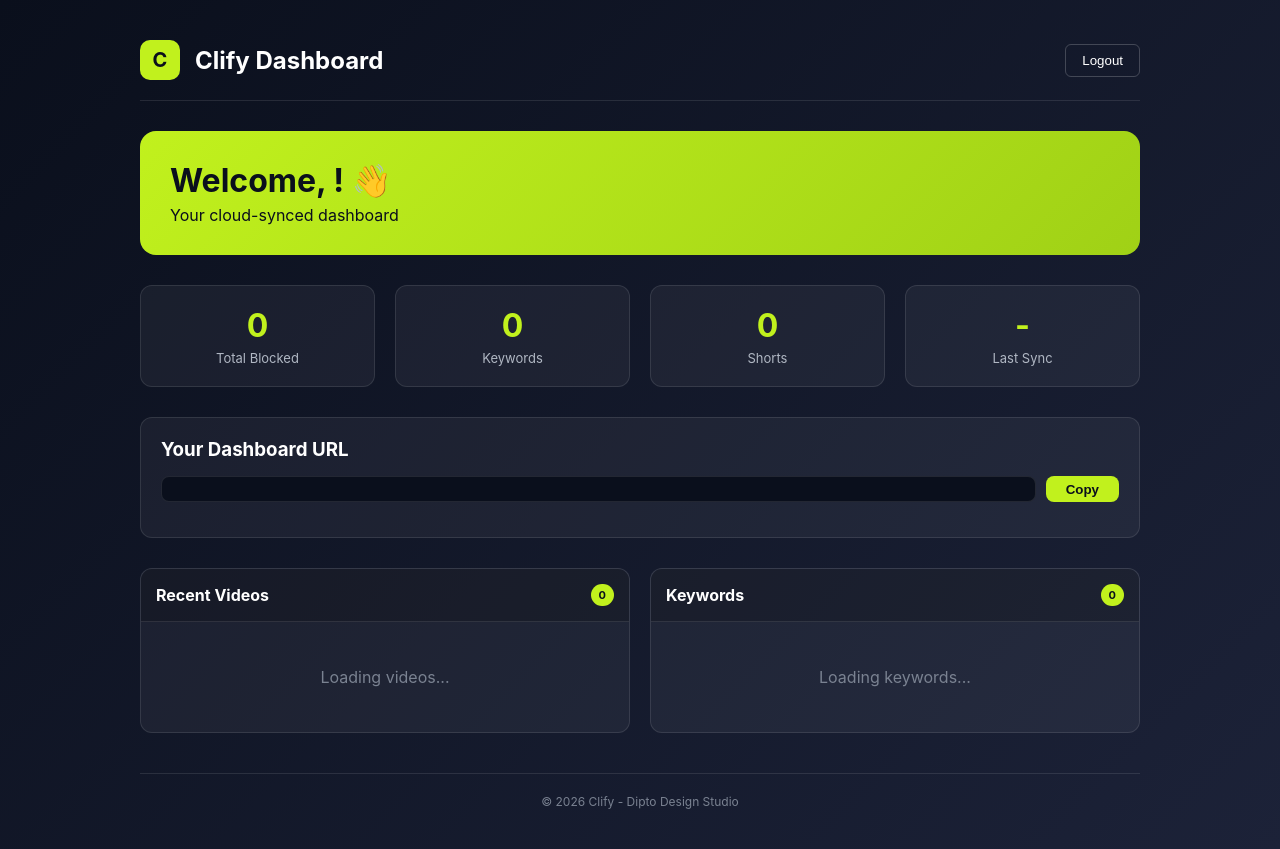
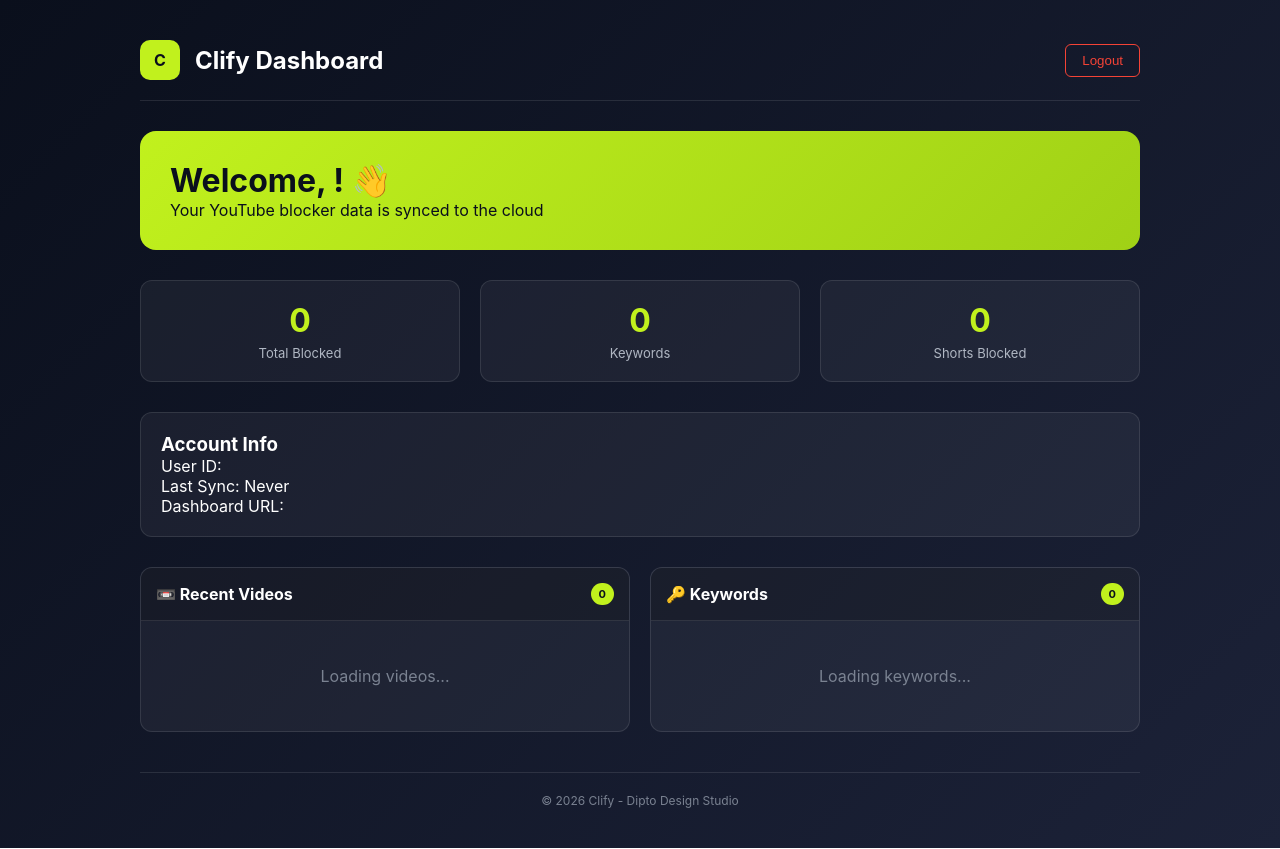
Before and after one commit to diptodesign/cdashboard-v7, a plain HTML site: page dashboard.html in a window 1280 px wide. Drawn offline with Linux system fonts and the light colour scheme.

Commit message:
Update dashboard.html

```diff
--- a/dashboard.html
+++ b/dashboard.html
@@ -4,14 +4,12 @@
     <meta charset="UTF-8">
     <meta name="viewport" content="width=device-width, initial-scale=1.0">
     <title>Clify Dashboard</title>
-    <link rel="stylesheet" href="https://cdnjs.cloudflare.com/ajax/libs/font-awesome/6.0.0/css/all.min.css">
     <style>
         * {
             margin: 0;
             padding: 0;
             box-sizing: border-box;
         }
-
         body {
             font-family: -apple-system, BlinkMacSystemFont, 'Segoe UI', Roboto, sans-serif;
             background: linear-gradient(135deg, #0A0F1C, #1C2238);
@@ -19,13 +17,10 @@
             min-height: 100vh;
             padding: 20px;
         }
-
         .container {
             max-width: 1000px;
             margin: 0 auto;
         }
-
-        /* Header */
         header {
             display: flex;
             justify-content: space-between;
@@ -34,13 +29,11 @@
             border-bottom: 1px solid rgba(255,255,255,0.1);
             margin-bottom: 30px;
         }
-
         .logo {
             display: flex;
             align-items: center;
             gap: 15px;
         }
-
         .logo-icon {
             width: 40px;
             height: 40px;
@@ -49,38 +42,30 @@
             display: flex;
             align-items: center;
             justify-content: center;
-            font-size: 20px;
+            color: #0A0F1C;
             font-weight: bold;
-            color: #0A0F1C;
         }
-
         .user-info {
             display: flex;
             align-items: center;
             gap: 20px;
         }
-
         .username {
             color: #c1f11d;
             font-weight: 600;
         }
-
         .logout-btn {
             padding: 8px 16px;
             background: transparent;
-            border: 1px solid rgba(255,255,255,0.2);
-            color: white;
+            border: 1px solid #f44336;
+            color: #f44336;
             border-radius: 6px;
             cursor: pointer;
-            transition: all 0.3s;
         }
-
         .logout-btn:hover {
             background: #f44336;
-            border-color: #f44336;
+            color: white;
         }
-
-        /* Welcome Card */
         .welcome-card {
             background: linear-gradient(135deg, #c1f11d, #a0d116);
             color: #0A0F1C;
@@ -88,19 +73,12 @@
             border-radius: 16px;
             margin-bottom: 30px;
         }
-
-        .welcome-card h1 {
-            margin-bottom: 5px;
-        }
-
-        /* Stats Grid */
         .stats-grid {
             display: grid;
             grid-template-columns: repeat(auto-fit, minmax(200px, 1fr));
             gap: 20px;
             margin-bottom: 30px;
         }
-
         .stat-card {
             background: rgba(255,255,255,0.05);
             border: 1px solid rgba(255,255,255,0.1);
@@ -108,80 +86,44 @@
             padding: 20px;
             text-align: center;
         }
-
         .stat-value {
             font-size: 32px;
             font-weight: bold;
             color: #c1f11d;
             margin-bottom: 5px;
         }
-
         .stat-label {
             color: #B0B7C3;
             font-size: 13px;
         }
-
-        /* URL Card */
-        .url-card {
+        .user-card {
             background: rgba(255,255,255,0.05);
             border: 1px solid rgba(255,255,255,0.1);
             border-radius: 12px;
             padding: 20px;
             margin-bottom: 30px;
         }
-
-        .url-container {
-            display: flex;
-            gap: 10px;
-            margin: 15px 0;
-        }
-
-        .dashboard-url {
-            flex: 1;
-            padding: 12px;
-            background: #0A0F1C;
-            border: 1px solid rgba(255,255,255,0.1);
-            border-radius: 8px;
+        .user-id {
             color: #c1f11d;
-            font-size: 13px;
             word-break: break-all;
         }
-
-        .copy-btn {
-            padding: 0 20px;
-            background: #c1f11d;
-            border: none;
-            border-radius: 8px;
-            color: #0A0F1C;
-            font-weight: 600;
-            cursor: pointer;
-        }
-
-        .copy-btn:hover {
-            background: #a0d116;
-        }
-
-        /* Data Sections */
         .data-sections {
             display: grid;
             grid-template-columns: 1fr 1fr;
             gap: 20px;
             margin-bottom: 30px;
         }
-
         @media (max-width: 768px) {
             .data-sections {
                 grid-template-columns: 1fr;
             }
         }
-
         .data-section {
             background: rgba(255,255,255,0.05);
             border: 1px solid rgba(255,255,255,0.1);
             border-radius: 12px;
             overflow: hidden;
         }
-
         .section-header {
             display: flex;
             justify-content: space-between;
@@ -190,12 +132,9 @@
             background: rgba(0,0,0,0.2);
             border-bottom: 1px solid rgba(255,255,255,0.1);
         }
-
         .section-header h3 {
-            color: white;
             font-size: 16px;
         }
-
         .badge {
             padding: 4px 8px;
             background: #c1f11d;
@@ -204,14 +143,11 @@
             font-size: 11px;
             font-weight: 700;
         }
-
         .section-content {
             padding: 15px;
             max-height: 250px;
             overflow-y: auto;
         }
-
-        /* Video List */
         .video-item {
             display: flex;
             justify-content: space-between;
@@ -219,11 +155,9 @@
             padding: 10px;
             border-bottom: 1px solid rgba(255,255,255,0.1);
         }
-
         .video-item:last-child {
             border-bottom: none;
         }
-
         .video-title {
             flex: 1;
             font-size: 13px;
@@ -232,7 +166,6 @@
             text-overflow: ellipsis;
             margin-right: 10px;
         }
-
         .video-reason {
             font-size: 11px;
             padding: 3px 8px;
@@ -240,20 +173,11 @@
             background: rgba(193, 241, 29, 0.1);
             color: #c1f11d;
         }
-
-        .video-time {
-            font-size: 11px;
-            color: #7A8291;
-            margin-left: 10px;
-        }
-
-        /* Keyword Tags */
         .keyword-tags {
             display: flex;
             flex-wrap: wrap;
             gap: 8px;
         }
-
         .keyword-tag {
             padding: 5px 12px;
             background: rgba(193, 241, 29, 0.1);
@@ -262,15 +186,11 @@
             color: #c1f11d;
             font-size: 12px;
         }
-
-        /* Loading */
         .loading {
             text-align: center;
             color: #7A8291;
             padding: 30px;
         }
-
-        /* Footer */
         footer {
             text-align: center;
             margin-top: 40px;
@@ -296,7 +216,7 @@
 
         <div class="welcome-card">
             <h1>Welcome, <span id="displayName"></span>! 👋</h1>
-            <p>Your cloud-synced dashboard</p>
+            <p>Your YouTube blocker data is synced to the cloud</p>
         </div>
 
         <div class="stats-grid">
@@ -310,26 +230,21 @@
             </div>
             <div class="stat-card">
                 <div class="stat-value" id="shortsCount">0</div>
-                <div class="stat-label">Shorts</div>
-            </div>
-            <div class="stat-card">
-                <div class="stat-value" id="lastSync">-</div>
-                <div class="stat-label">Last Sync</div>
+                <div class="stat-label">Shorts Blocked</div>
             </div>
         </div>
 
-        <div class="url-card">
-            <h3>Your Dashboard URL</h3>
-            <div class="url-container">
-                <code class="dashboard-url" id="dashboardUrl"></code>
-                <button class="copy-btn" onclick="copyUrl()">Copy</button>
-            </div>
+        <div class="user-card">
+            <h3>Account Info</h3>
+            <p>User ID: <span class="user-id" id="userId"></span></p>
+            <p>Last Sync: <span id="lastSync">Never</span></p>
+            <p>Dashboard URL: <code id="dashboardUrl" style="color: #c1f11d;"></code></p>
         </div>
 
         <div class="data-sections">
             <div class="data-section">
                 <div class="section-header">
-                    <h3>Recent Videos</h3>
+                    <h3>📼 Recent Videos</h3>
                     <span class="badge" id="videoCount">0</span>
                 </div>
                 <div class="section-content" id="recentVideos">
@@ -339,7 +254,7 @@
 
             <div class="data-section">
                 <div class="section-header">
-                    <h3>Keywords</h3>
+                    <h3>🔑 Keywords</h3>
                     <span class="badge" id="keywordCount">0</span>
                 </div>
                 <div class="section-content" id="keywordList">
```
